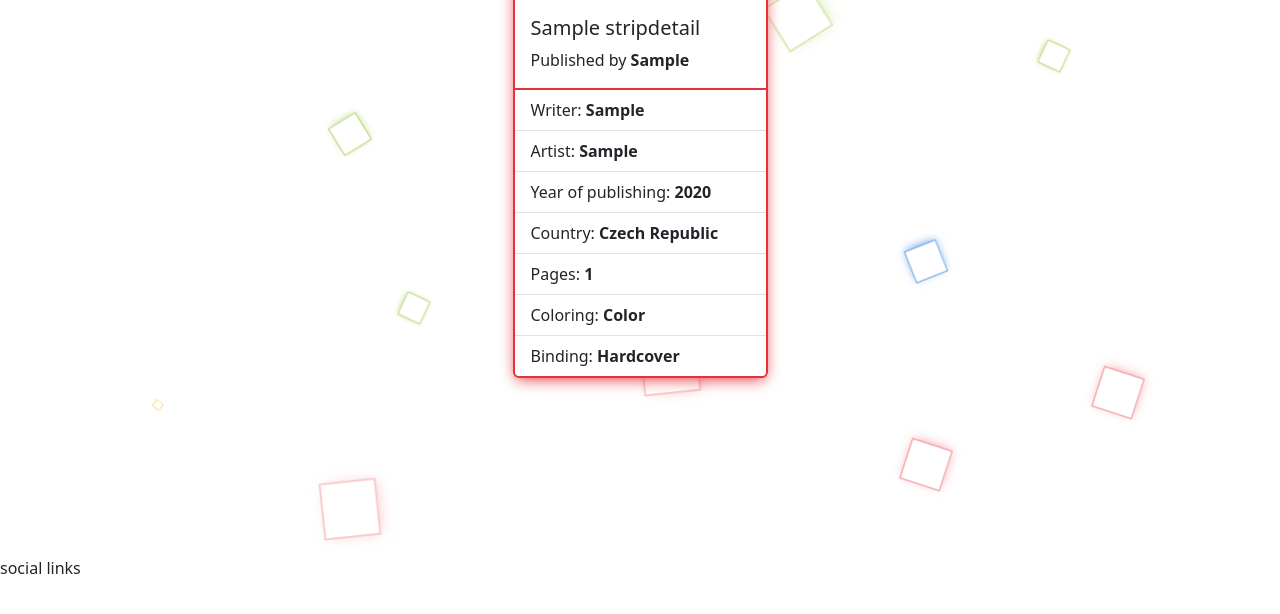
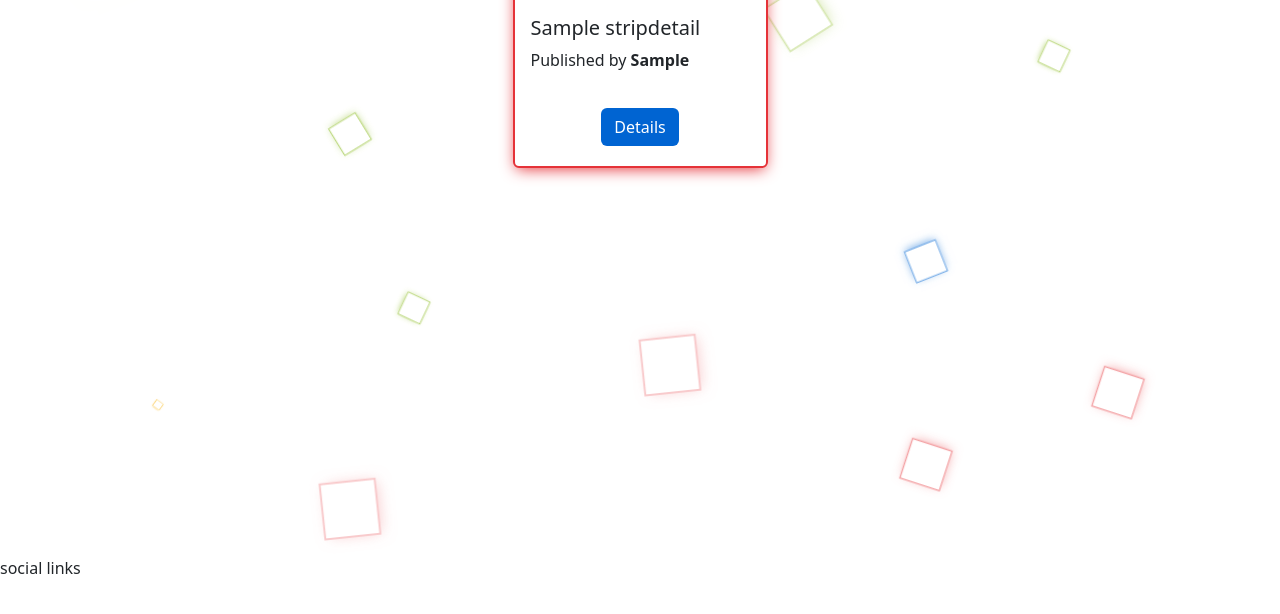
Before and after one commit to radule90/CI_PP__4, a Django app: page /strip-details/ in a window 1280 px wide. Shown: the part 220-834 px from the top of the page. Run offline with Django 3.2, Linux system fonts and the light colour scheme; tables that the repository leaves empty hold one stand-in row (values such as "Sample post").

Commit message:
Add bootstrap collapse btn for cards

```diff
--- a/stripdetail/templates/stripdetail/strips.html
+++ b/stripdetail/templates/stripdetail/strips.html
@@ -27,7 +27,7 @@
                             <strong> {{ strip.publisher }} </strong>
                         </p>
                     </div>
-                    <ul class="list-group list-group-flush">
+                    <ul class="list-group list-group-flush collapse" id="collapseCard{{ strip.id }}">
                         <li class="list-group-item">
                             Writer:
                             <strong> {{ strip.writer }} </strong>
@@ -57,13 +57,14 @@
                             <strong> {{ strip.binding }} </strong>
                         </li>
                     </ul>
+                    <div class="card-body text-center">
+                        <button class="btn btn-blue my-1" type="button" data-bs-toggle="collapse" data-bs-target="#collapseCard{{ strip.id }}" aria-expanded="false" aria-controls="collapseCard{{ strip.id }}">Details</button>
                     <!-- Check for authentication and if user is usert that add the strip -->
                     {% if request.user.is_authenticated and request.user.id == strip.user.id %}
-                    <div class="card-body text-center">
-                        <a href="{% url 'strip-update' strip.slug %}" class="btn btn-yellow">Update</a>
-                        <a href="{% url 'strip-delete' strip.slug %}" class="btn btn-red">Delete</a>
+                        <a href="{% url 'strip-update' strip.slug %}" class="btn btn-yellow my-1">Update</a>
+                        <a href="{% url 'strip-delete' strip.slug %}" class="btn btn-red my-1">Delete</a>
+                    {% endif %}
                     </div>
-                    {% endif %}
                 </div>
             </div>
             {% endfor %}
```
